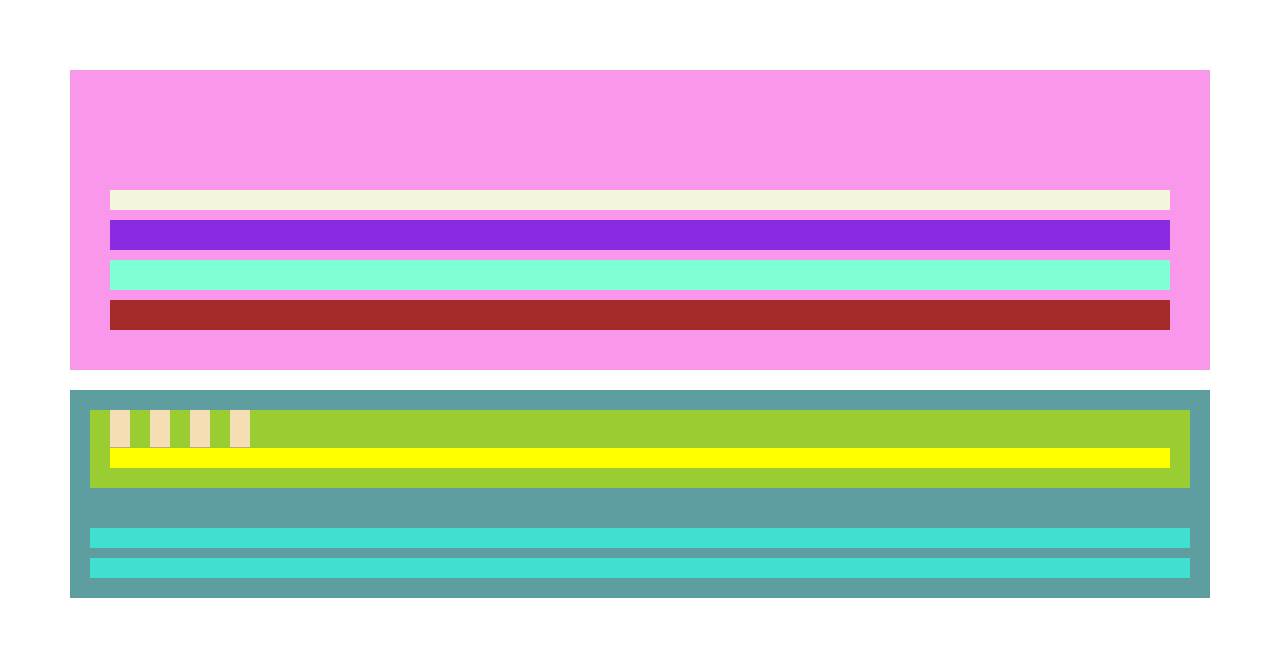
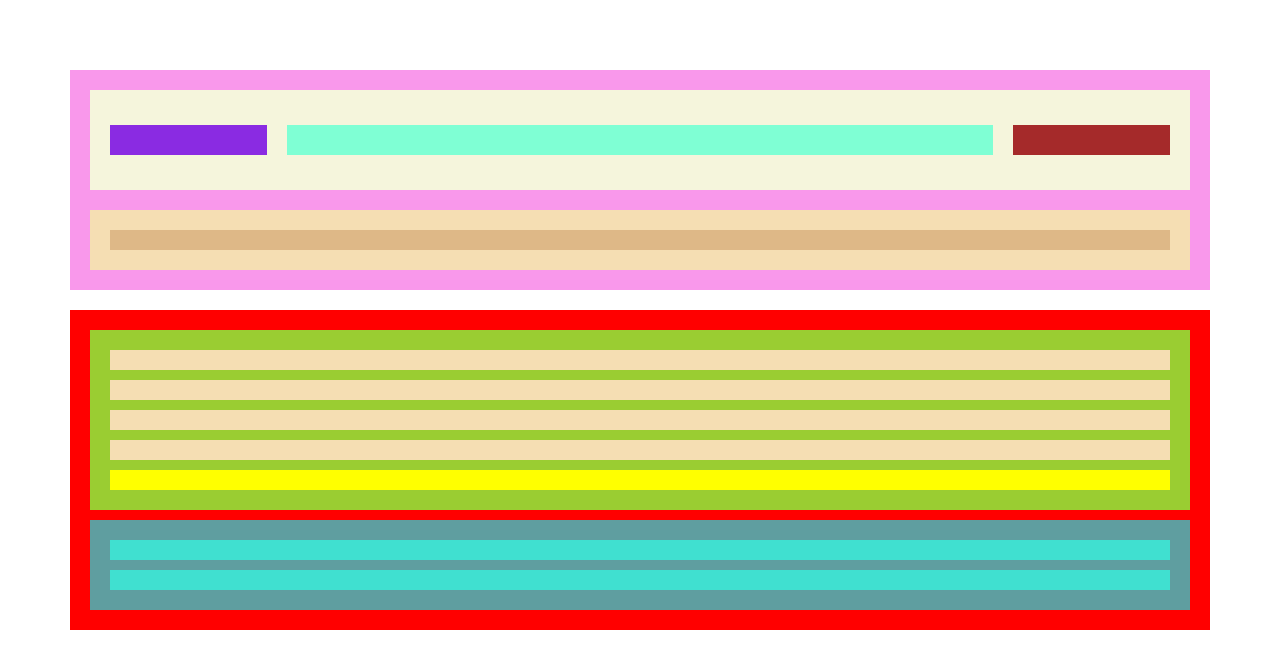
Before and after one commit to LizzAOwO/Practica03, a plain HTML site: page index.html in a window 1280 px wide. Drawn offline with Linux system fonts and the light colour scheme.

Commit message:
ACtualizacion de la pagina

```diff
--- a/index.html
+++ b/index.html
@@ -10,8 +10,7 @@
 <body>
     <div class="padre">
         <header class="header">
-            <div class="menor">
-                <div class="menu"></div>
+            <div class="menu">
                 <div class="logo"></div>
                 <nav class="nav"></nav>
                 <div class="social"></div>
@@ -22,15 +21,16 @@
         </header>
         <section class="section">
             <div class="articulos">
-                <acticle class="article"></acticle>
-                <acticle class="article"></acticle>
-                <acticle class="article"></acticle>
-                <acticle class="article"></acticle>
+                <article class="article"></article>
+                <article class="article"></article>
+                <article class="article"></article>
+                <article class="article"></article>
                 <nav class="navegacion"></nav>
-        </div>
-            <aside class="aside"></aside>
-            <div class="publicidad"></div>
-            <div class="publicidad"></div>
+            </div>
+            <aside class="aside">
+                <div class="publicidad"></div>
+                <div class="publicidad"></div>
+            </aside>
         </section>
         <footer class="footer">
             <nav class="pie"></nav>
--- a/style.css
+++ b/style.css
@@ -12,14 +12,14 @@
 .header{
     background-color: rgb(249, 152, 235);
     display: flex;
-    flex-flow: column-reverse;
+    flex-flow: column nowrap;
 }
 
 .menu{
     background-color: beige;
     display: flex;
-    flex-flow: row-reverse;
-    height: 10px;
+    flex-flow: row nowrap;
+    height: 100px;
     align-items: center;
 }
 
@@ -42,15 +42,16 @@
     height: 30px;
 }
 
-.text-principal{
-    h1{
-        background-color: burlywood;
-    }
+.texto-principal{
+    background-color: wheat;
+}
 
+h1{
+    background-color: burlywood;
 }
 
 .section{
-    background-color: cadetblue;
+    background-color: red;
 }
 
 .articulos{
@@ -72,5 +73,3 @@
 .publicidad{
     background-color: turquoise;
 }
-
-.
```
